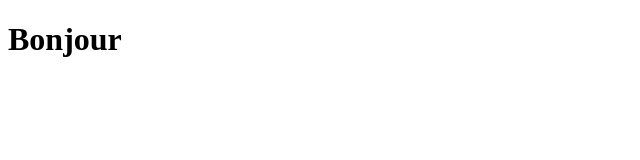
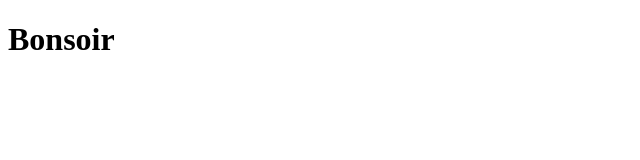
Before and after one commit to Yuubbe/mon_projet, a plain HTML site: page index.html in a window 1280 px wide. Shown: the full height of the page, 0-640 px from the left. Drawn offline with Linux system fonts and the light colour scheme.

Commit message:
changement index

```diff
--- a/index.html
+++ b/index.html
@@ -6,6 +6,6 @@
     <title>Document</title>
 </head>
 <body>
-    <h1> Bonjour </h1>
+    <h1> Bonsoir </h1>
 </body>
 </html>
```
